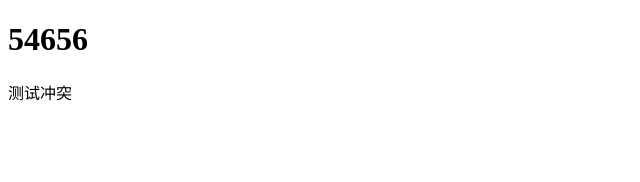
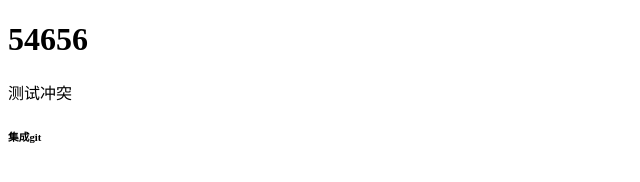
Before and after one commit to niunxy/testgit, a plain HTML site: page index.html in a window 1280 px wide. Shown: the full height of the page, 0-640 px from the left. Drawn offline with Linux system fonts and the light colour scheme.

Commit message:
集成git

```diff
--- a/index.html
+++ b/index.html
@@ -19,6 +19,7 @@
 <body>
     <h1>54656</h1>
 	<div>测试冲突</div>
+	<h6>集成git</h6>
 </body>
 
 </html>
```
